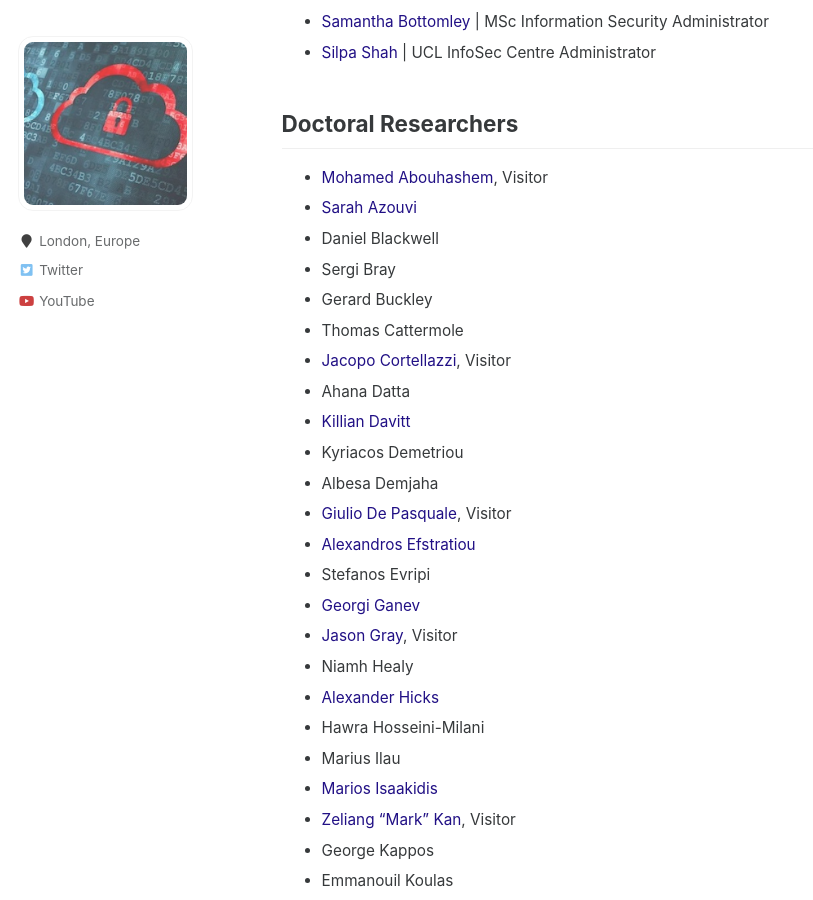
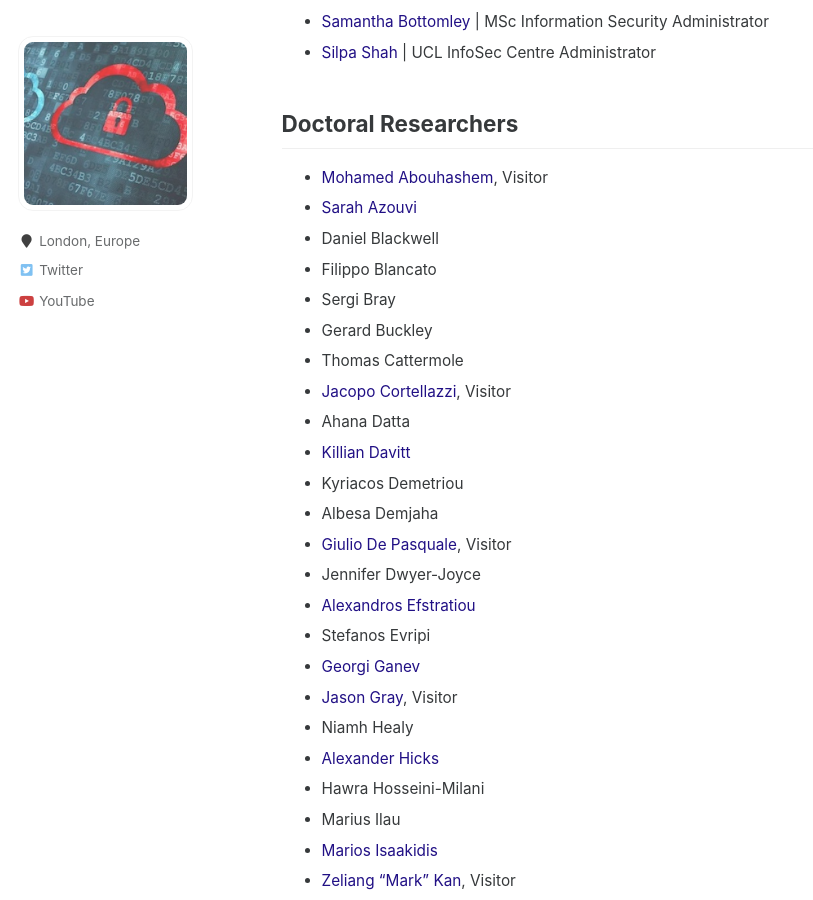
Before and after one commit to uclisec/uclisec.github.io, a Jekyll site: the page built from _pages/people.md, in a window 1280 px wide and 900 px high, scrolled down 2393 px. Shown: the whole window, without its empty margins (0-813 px from the left). Built offline with Jekyll 4.4.1, drawn with Linux system fonts in a browser that asks for light colours.

Commit message:
Update people.md
started but not finished adding new CDT cohort

```diff
--- a/_pages/people.md
+++ b/_pages/people.md
@@ -101,6 +101,7 @@ Senior Research Fellow</p>
 - [Mohamed Abouhashem](https://s2lab.cs.ucl.ac.uk), Visitor
 - [Sarah Azouvi](http://www0.cs.ucl.ac.uk/staff/S.Azouvi/)
 - Daniel Blackwell
+- Filippo Blancato
 - Sergi Bray
 - Gerard Buckley
 - Thomas Cattermole
@@ -110,6 +111,7 @@ Senior Research Fellow</p>
 - Kyriacos Demetriou
 - Albesa Demjaha
 - [Giulio De Pasquale](https://s2lab.cs.ucl.ac.uk), Visitor
+- Jennifer Dwyer-Joyce
 - [Alexandros Efstratiou](https://alefstrat.github.io/)
 - Stefanos Evripi
 - [Georgi Ganev](https://ganevgv.github.io/)
```
